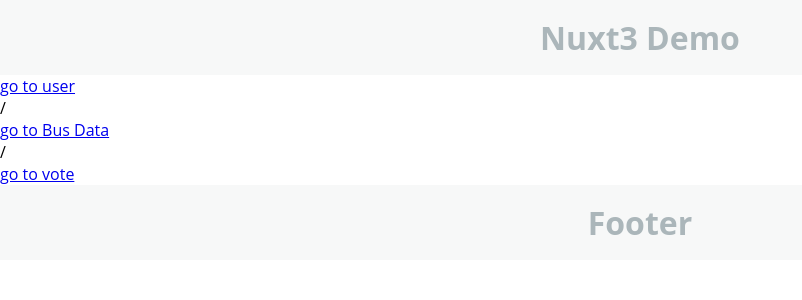
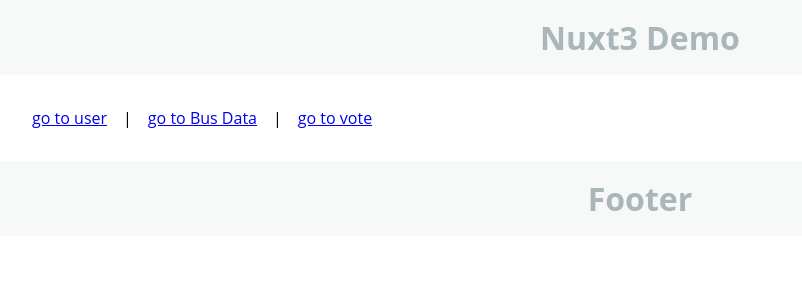
Before and after one commit to llaurrrraa/nuxt3_demo, a Nuxt app: page / in a window 1280 px wide. Shown: the top 300 px of the page, without its empty margins (0-802 px from the left). Built offline with nearby package versions, Linux system fonts and the light colour scheme; what v-calendar would draw is missing.

Commit message:
add padding

```diff
--- a/apis/bus.ts
+++ b/apis/bus.ts
@@ -13,6 +13,6 @@ export interface BusOnTimeData {
   y1Data: [];
 }
 
-export async function getBusOnTime(params: BusTimeType, option?:HttpOption<any>) {
+export async function getBusOnTime(params: BusTimeType) {
   return api.post<BusOnTimeData>('/frontstage/dashboard-data/bus_ontime', params)
 }
--- a/pages/index.vue
+++ b/pages/index.vue
@@ -11,6 +11,7 @@ const selectedDate = ref(new Date());
 </script>
 
 <template>
+  <div class="main">
     <!-- <div>index {{ store.count }}</div> -->
     <!-- <button @click="store.addCount" type="button">add</button>
     <Home></Home>
@@ -21,11 +22,21 @@ const selectedDate = ref(new Date());
     <VDatePicker v-model="selectedDate" />
     <br /> -->
     <NuxtLink to="/user">go to user</NuxtLink>
-  <p>/</p>
+    <p>|</p>
     <NuxtLink to="/about">go to Bus Data</NuxtLink>
-  <p>/</p>
+    <p>|</p>
     <NuxtLink to="/vote">go to vote</NuxtLink>
     <br />
+  </div>
 </template>
 
-<style scoped></style>
+<style scoped>
+.main {
+  padding: 1rem;
+  display: flex;
+  align-items: center;
+}
+a {
+  margin: 1rem;
+}
+</style>
```
Lines whose indentation alone changed are shown as unchanged.
